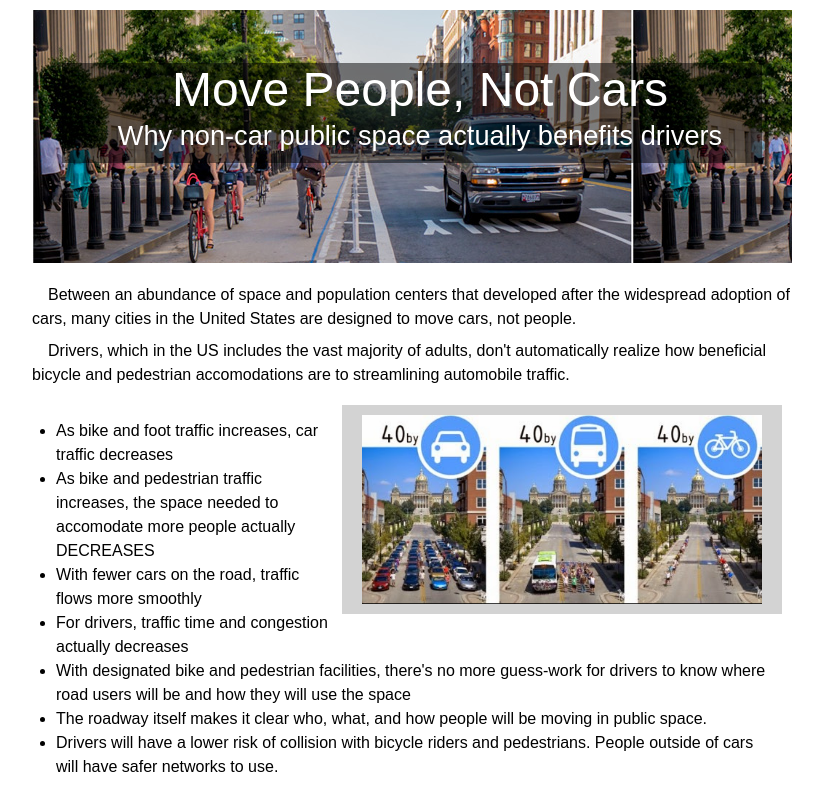
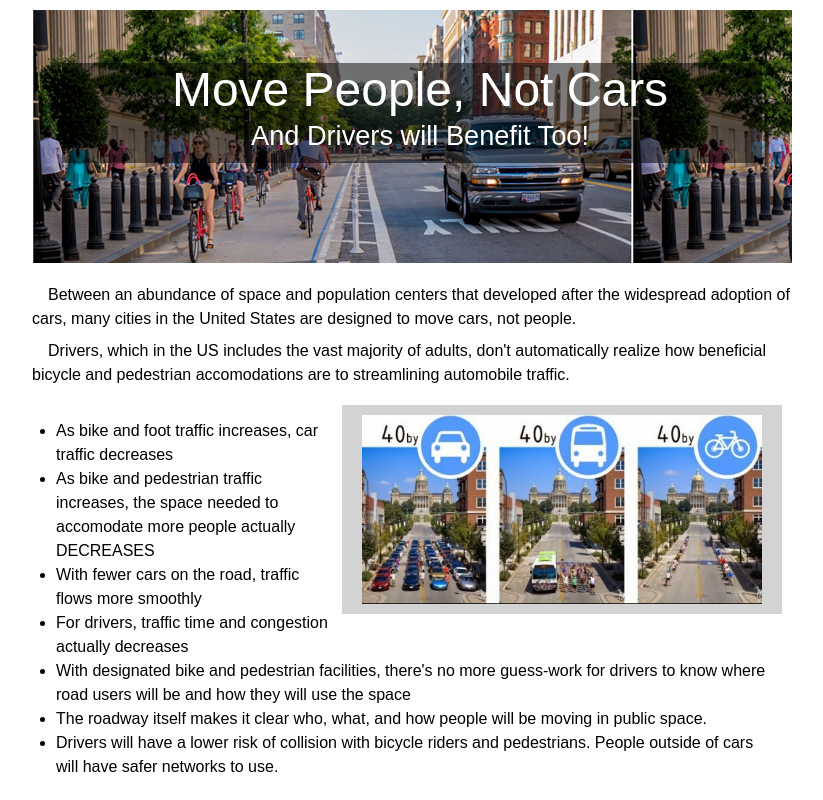
Before and after one commit to ap2322/html-me-something, a plain HTML site: page index.html in a window 1280 px wide. Shown: the top 800 px of the page, without its empty margins (228-1051 px from the left). Drawn offline with Linux system fonts and the light colour scheme.

Commit message:
better subtitle

```diff
--- a/index.html
+++ b/index.html
@@ -11,7 +11,7 @@
                 <article>
                     <header>
                             <h1 class ="ontop">Move People, Not Cars</h1>
-                            <h3 class ="ontop">Why non-car public space actually benefits drivers</h3>
+                            <h3 class ="ontop">And Drivers will Benefit Too!</h3>
                             <div id = "dark-text-background"></div>
                     </header>
 
```
